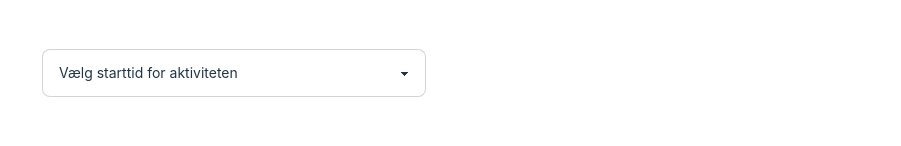
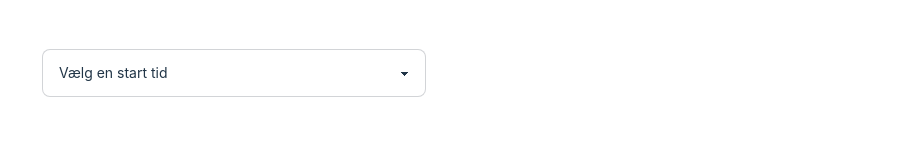
Before and after one commit to Made-in-china-kea/AdventureXP-Frontend, a React (Vite) app: page / in a window 1280 px wide. Shown: the part 455-601 px from the top of the page, without its empty margins (189-1090 px from the left). Built offline with nearby package versions, Linux system fonts and the light colour scheme.

Commit message:
corrected an option

```diff
--- a/src/App.tsx
+++ b/src/App.tsx
@@ -240,7 +240,7 @@ function App() {
             <div>
               <select className="select select-bordered w-full w-96">
                 <option disabled selected>
-                  Vælg starttid for aktiviteten
+                  Vælg en start tid
                 </option>
                 {makeTimeOptions()}
               </select>
```
